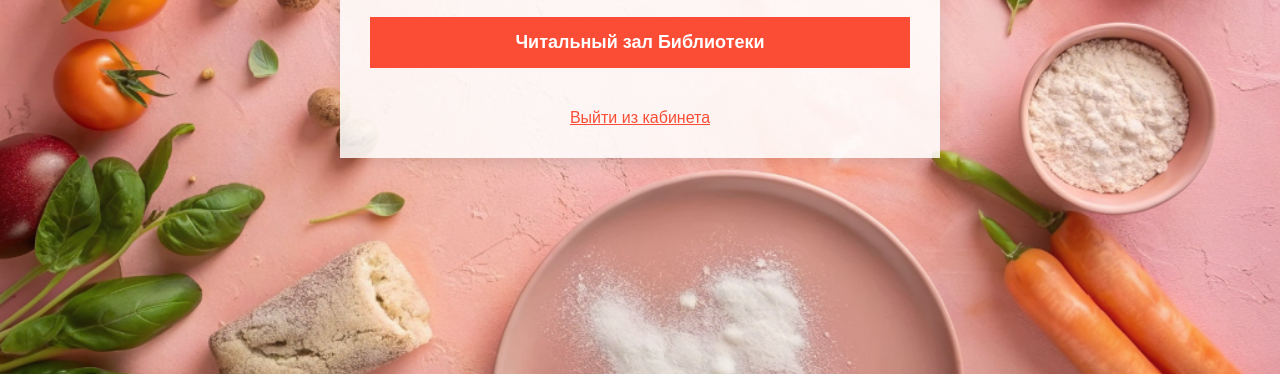
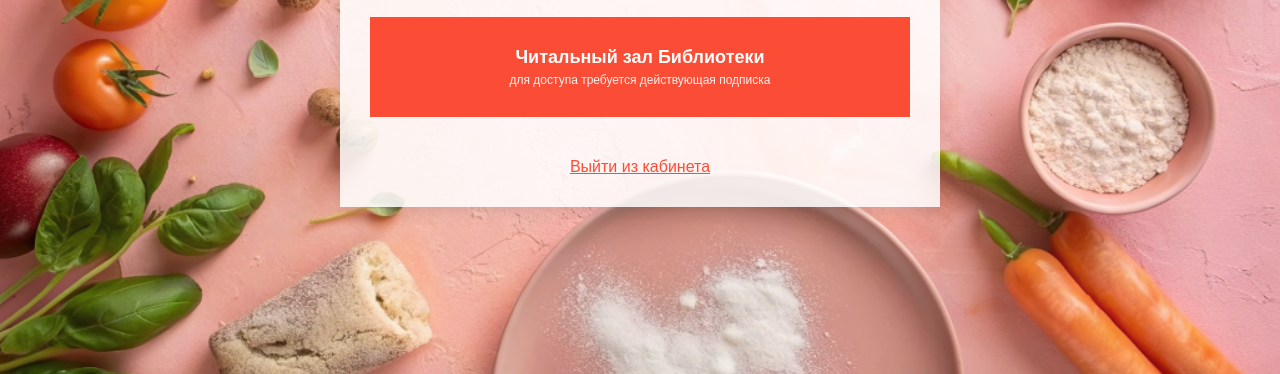
Before and after one commit to Helga1970/tilda-prodamus-lk, a website: page lk.html in a window 1280 px wide. Shown: the part 426-800 px from the top of the page. Drawn offline with Linux system fonts and the light colour scheme; sample sign-in values are in the browser's storage; a web font is replaced by a local one.

Commit message:
Update lk.html

```diff
--- a/lk.html
+++ b/lk.html
@@ -15,7 +15,7 @@
             justify-content: center;
             align-items: center;
             min-height: 100vh;
-            background-image: url('https://raw.githubusercontent.com/Helga1970/tilda-prodamus-lk/main/a7f3dec3-aa46-42ce-a500-d40abb995b63.png');
+            background-image: url('./a7f3dec3-aa46-42ce-a500-d40abb995b63.png');
             background-size: cover;
             background-position: center center;
             background-repeat: no-repeat;
@@ -58,10 +58,23 @@
             transition: background-color 0.3s ease;
             border-radius: 0;
             text-align: center;
+            min-height: 70px; /* одинаковая высота */
+            display: flex;
+            flex-direction: column;
+            justify-content: center;
         }
 
         .lk-link:hover {
             background-color: #e5462e;
+        }
+
+        .lk-subtext {
+            font-size: 12px;
+            font-weight: normal;
+            margin-top: 5px;
+            line-height: 1.2;
+            color: #fff;
+            opacity: 0.9;
         }
 
         .logout-button {
@@ -92,6 +105,9 @@
                 font-size: 16px;
                 padding: 12px 20px;
             }
+            .lk-subtext {
+                font-size: 11px;
+            }
         }
     </style>
 </head>
@@ -102,7 +118,10 @@
         <div class="links-section">
             <a href="#" class="lk-link">Ознакомительный раздел</a>
 
-            <a href="#" class="lk-link" onclick="checkAndRedirect(); return false;">Читальный зал Библиотеки</a>
+            <a href="#" class="lk-link" onclick="checkAndRedirect(); return false;">
+                Читальный зал Библиотеки
+                <span class="lk-subtext">для доступа требуется действующая подписка</span>
+            </a>
         </div>
 
         <button class="logout-button" id="logoutButton">Выйти из кабинета</button>
```
